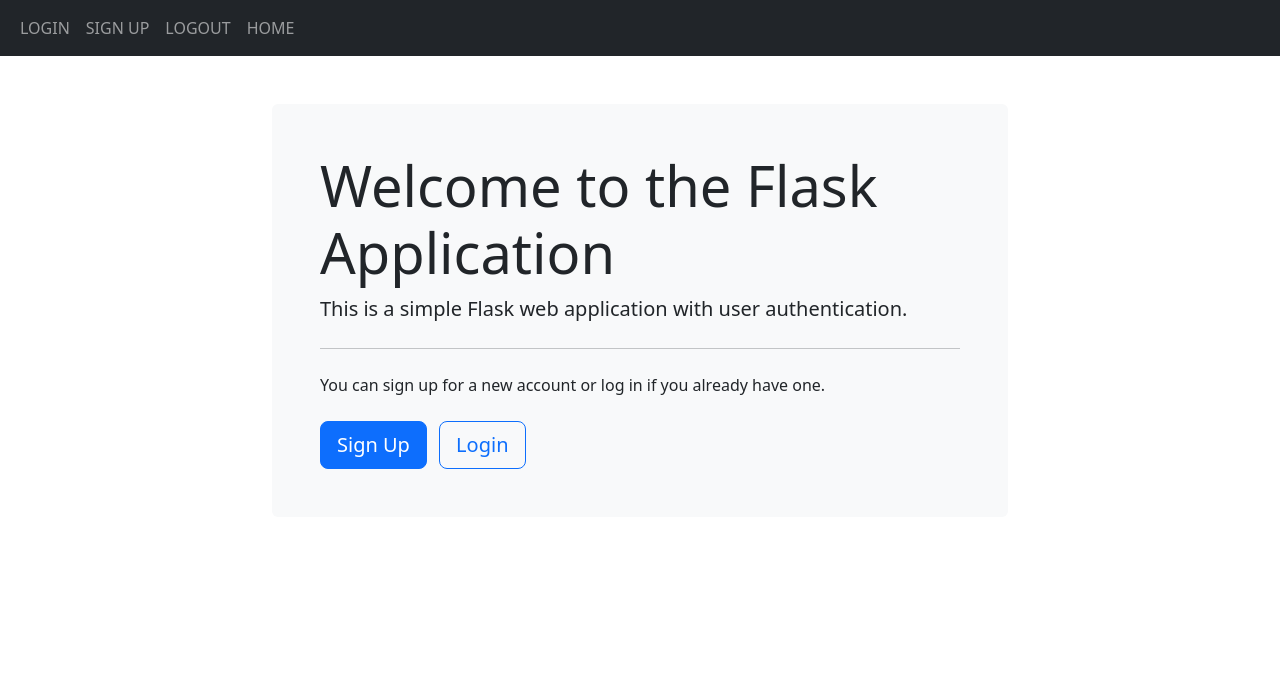
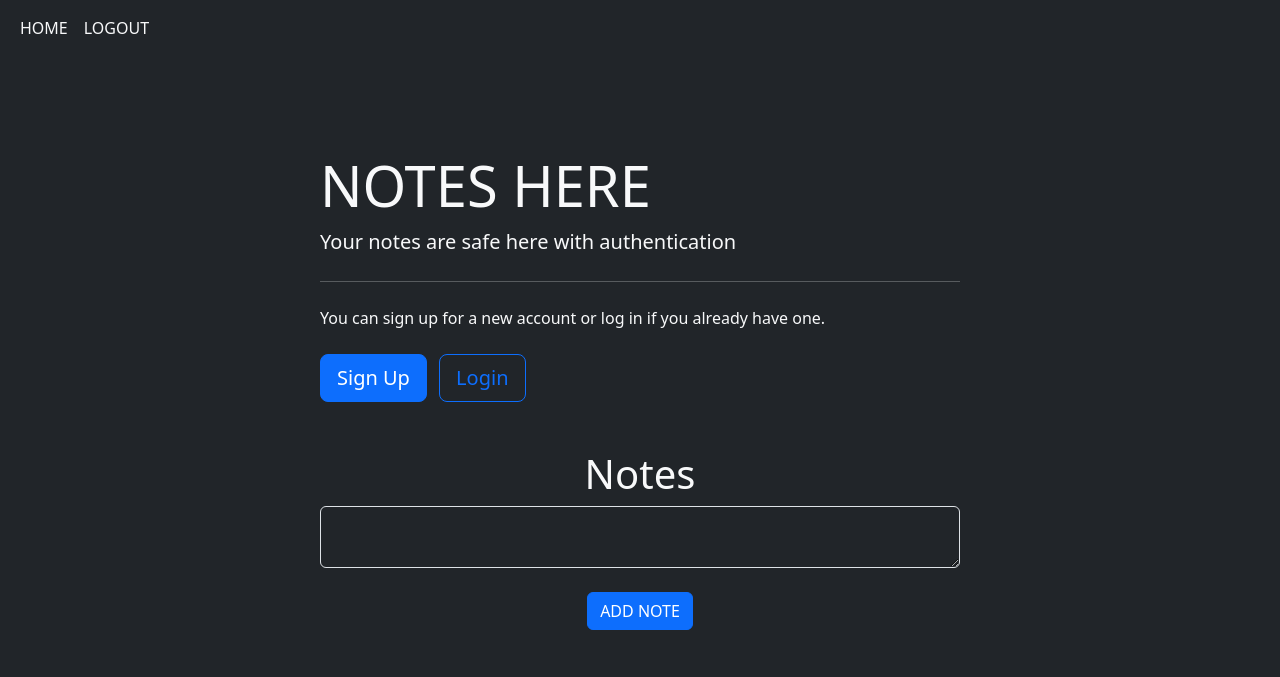
Before and after one commit to SANDHYA098-afk/FLASK_basics_, a Flask app: page / in a window 1280 px wide. Shown: the top 677 px of the page. Run offline with Flask 3, Linux system fonts and the light colour scheme; a user stored in the database is signed in.

Commit message:
changed bg color to dark

```diff
--- a/website_flask/auth.py
+++ b/website_flask/auth.py
@@ -58,4 +58,4 @@ def signup():
             flash("Account created!", category='success')
             return redirect(url_for('views.home'))
 
-    return render_template("signup.html")
+    return render_template("signup.html", user=current_user)
--- a/website_flask/templates/base.html
+++ b/website_flask/templates/base.html
@@ -6,19 +6,22 @@
     <title>{% block title %}Home{% endblock %}</title>
     <link href="https://cdn.jsdelivr.net/npm/bootstrap@5.3.8/dist/css/bootstrap.min.css" rel="stylesheet" integrity="sha384-sRIl4kxILFvY47J16cr9ZwB07vP4J8+LH7qKQnuqkuIAvNWLzeN8tE5YBujZqJLB" crossorigin="anonymous">
 </head>
-<body>
+<body class="bg-dark text-light">
     <header>
-        <nav class="navbar navbar-expand-lg navbar-dark bg-dark">
-            <div class="container-fluid">
+        <nav class="navbar navbar-expand-lg navbar-light bg-dark">
+            <div class="container-fluid bg-dark text-light">
                 <button class="navbar-toggler" type="button" data-bs-toggle="collapse" data-bs-target="#navbar">
                     <span class="navbar-toggler-icon"></span>
                 </button>
                 <div class="collapse navbar-collapse" id="navbar">
                     <div class="navbar-nav">
-                        <a href="/auth/login" class="nav-item nav-link" id="login">LOGIN</a>
-                        <a href="/auth/signup" class="nav-item nav-link" id="signup">SIGN UP</a>
-                        <a href="/auth/logout" class="nav-item nav-link" id="logout">LOGOUT</a>
-                        <a href="/" class="nav-item nav-link" id="home">HOME</a>
+                        {% if current_user.is_authenticated %}
+                            <a href="/" class="nav-item nav-link text-light" id="home">HOME</a>
+                            <a href="/auth/logout" class="nav-item nav-link text-light id="logout">LOGOUT</a>
+                        {% else %}
+                            <a href="/auth/login" class="nav-item nav-link text-light" id="login">LOGIN</a>
+                            <a href="/auth/signup" class="nav-item nav-link text-light id="signup">SIGN UP</a>
+                        {% endif %}
                     </div>
                 </div>
             </div>
--- a/website_flask/templates/home.html
+++ b/website_flask/templates/home.html
@@ -2,20 +2,59 @@
 {% block title %}Home{% endblock %}
 
 {% block content %}
-<div class="container mt-5">
+<div class="container mt-5 bg-dark text-light">
     <div class="row justify-content-center">
         <div class="col-md-8">
-            <div class="jumbotron bg-light p-5 rounded">
-                <h1 class="display-4">Welcome to the Flask Application</h1>
-                <p class="lead">This is a simple Flask web application with user authentication.</p>
+            <div class="jumbotron p-5 rounded">
+                <h1 class="display-4">NOTES HERE</h1>
+                <p class="lead">Your notes are safe here with authentication</p>
                 <hr class="my-4">
                 <p>You can sign up for a new account or log in if you already have one.</p>
                 <div class="mt-4">
                     <a class="btn btn-primary btn-lg me-2" href="/auth/signup" role="button">Sign Up</a>
                     <a class="btn btn-outline-primary btn-lg" href="/auth/login" role="button">Login</a>
                 </div>
+                <br />
+                <br />
+<h1 align="center">Notes</h1>
+<ul class="list-group list-group-flush" id="notes">
+    {% for note in user.notes %}
+    <li class="list-group-item d-flex justify-content-between align-items-center bg-dark text-light">
+        {{note.data}}
+        <button type="button" class="btn-close btn-close-white" onClick="deleteNote({{ note.id }})" aria-label="Close"></button>
+    </li>
+    {% endfor %}
+</ul>
+<form method="POST">
+    <textarea name="note" id="note" class="form-control bg-dark text-light"></textarea>
+    <br />
+    <div align="center">
+        <button type="submit" class="btn btn-primary">ADD NOTE</button>
+    </div>
+</form>
+
+
             </div>
         </div>
     </div>
 </div>
+
+<script>
+    function deleteNote(noteId) {
+        fetch('/delete-note', {
+            method: 'POST',
+            headers: {
+                'Content-Type': 'application/json',
+            },
+            body: JSON.stringify({ noteId: noteId })
+        }).then(response => {
+            if (response.ok) {
+                // Reload the page to reflect changes
+                location.reload();
+            } else {
+                alert('Failed to delete note');
+            }
+        });
+    }
+</script>
 {% endblock %}
--- a/website_flask/templates/login.html
+++ b/website_flask/templates/login.html
@@ -2,11 +2,11 @@
 {% block title %}Login{% endblock %}
 
 {% block content %}
-<div class="container mt-5">
-    <div class="row justify-content-center">
+<div class="container mt-5 bg-dark text-light">
+    <div class="row justify-content-center bg-dark text-light">
         <div class="col-md-6 col-lg-5">
             <div class="card shadow">
-                <div class="card-body">
+                <div class="card-body bg-dark text-light">
                     <h3 class="card-title text-center mb-4">Login</h3>
 
                     <form method="POST">
--- a/website_flask/templates/signup.html
+++ b/website_flask/templates/signup.html
@@ -2,11 +2,11 @@
 {% block title %}SignUp{% endblock %}
 
 {% block content %}
-<div class="container mt-5">
+<div class="container mt-5 bg-dark text-light">
     <div class="row justify-content-center">
         <div class="col-md-6 col-lg-5">
             <div class="card shadow">
-                <div class="card-body">
+                <div class="card-body bg-dark text-light">
                     <h3 class="card-title text-center mb-4">Sign Up</h3>
 
                     <form method="POST">
--- a/website_flask/views.py
+++ b/website_flask/views.py
@@ -1,8 +1,37 @@
 from flask import Blueprint, render_template
 from flask_login import login_required, current_user
+from .models import Note
+from . import db
+from flask import request
+from flask import flash
+from flask import jsonify
+
 
 views = Blueprint('views',__name__)
 
-@views.route('/')
+@views.route('/', methods=['GET','POST'])
+@login_required
 def home():
-    return render_template('home.html')
+    if request.method == 'POST':
+        note = request.form.get('note')
+
+        if len(note) < 1:
+            flash('Note is too short!', category='error')
+        else:
+            new_note = Note(data=note, user_id=current_user.id)
+            db.session.add(new_note)
+            db.session.commit()
+            flash('Note added!', category='success')
+    return render_template('home.html', user=current_user)
+
+@views.route('/delete-note', methods=['POST'])
+def delete_note():
+    data = request.get_json()
+    note_id = data['noteId']
+    note = Note.query.get(note_id)
+    if note and note.user_id == current_user.id:
+        db.session.delete(note)
+        db.session.commit()
+        return jsonify({'message': 'Note deleted successfully'})
+    else:
+        return jsonify({'message': 'Note not found or unauthorized'}), 404
```
Also changed, not shown: website_flask/static/index.js (+10 -0 lines), instance/database.db.
